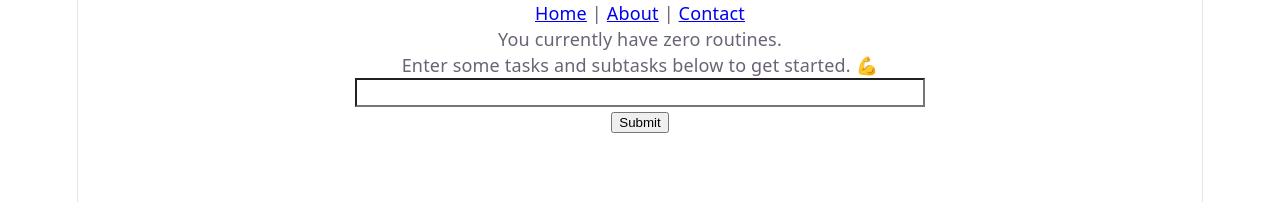
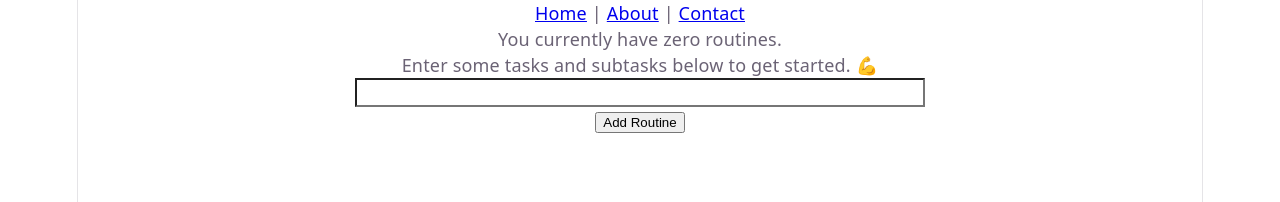
Before and after one commit to brandonodouglas/Hyperfocus, a React (Vite) app: page / in a window 1280 px wide. Both pictures are taken after a click on the button "START". Shown: the top 202 px of the page. Built offline with nearby package versions, Linux system fonts and the light colour scheme.

Commit message:
user can add a routine via a custom routine component that gets rendered onto the screen

```diff
--- a/src/App.jsx
+++ b/src/App.jsx
@@ -5,6 +5,7 @@ import heroImg from './assets/hero.png'
 import './App.css'
 import { createRoot } from 'react-dom/client';
 import { BrowserRouter, Routes, Route, Link, useNavigate } from 'react-router-dom';
+import Routine from './components/Routine';
 
 
 
@@ -73,13 +74,12 @@ function MyRoutines() {
       <br></br>
       <button onClick={() => {
         setRoutines([...routines, { id: nextId++, input: input }])
-        console.log(routines)
+        console.log(routines.length)
       }}>
-        Submit
+        Add Routine
       </button>
-
         {routines.map(routine => (
-          <li>{routine.input}</li>
+          <Routine routineName={routine.input} />
         ))}
 
     </div>
--- /dev/null
+++ b/src/components/Routine.jsx
@@ -0,0 +1,11 @@
+import { useState } from 'react'
+
+
+
+function Routine({ routineName }) {
+  return (
+    <p>{routineName}</p>
+  );
+}
+
+export default Routine;
```
